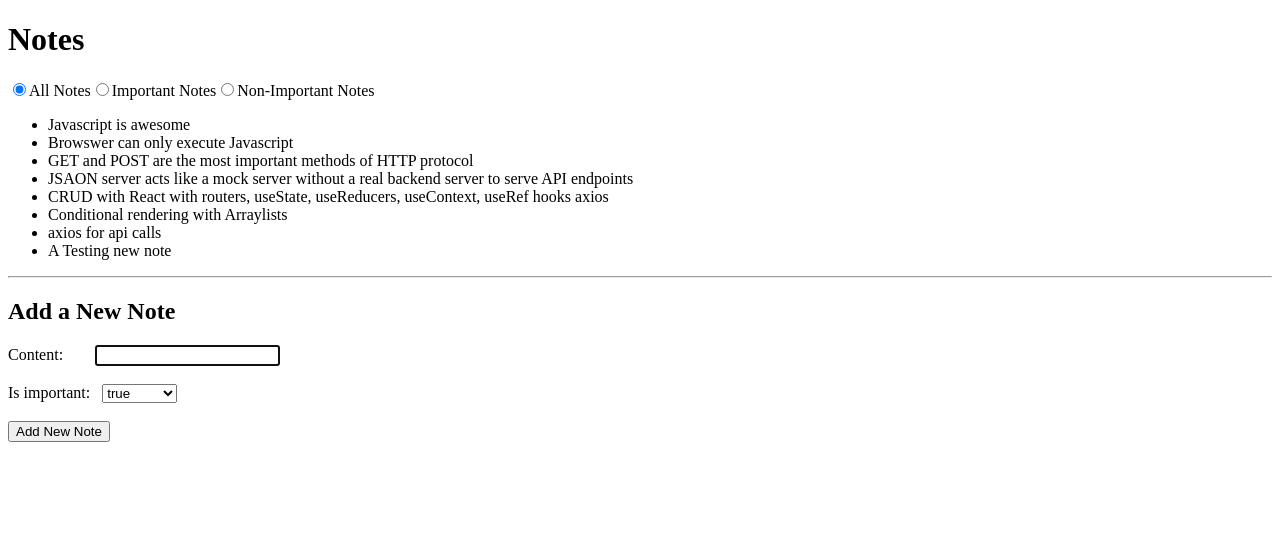
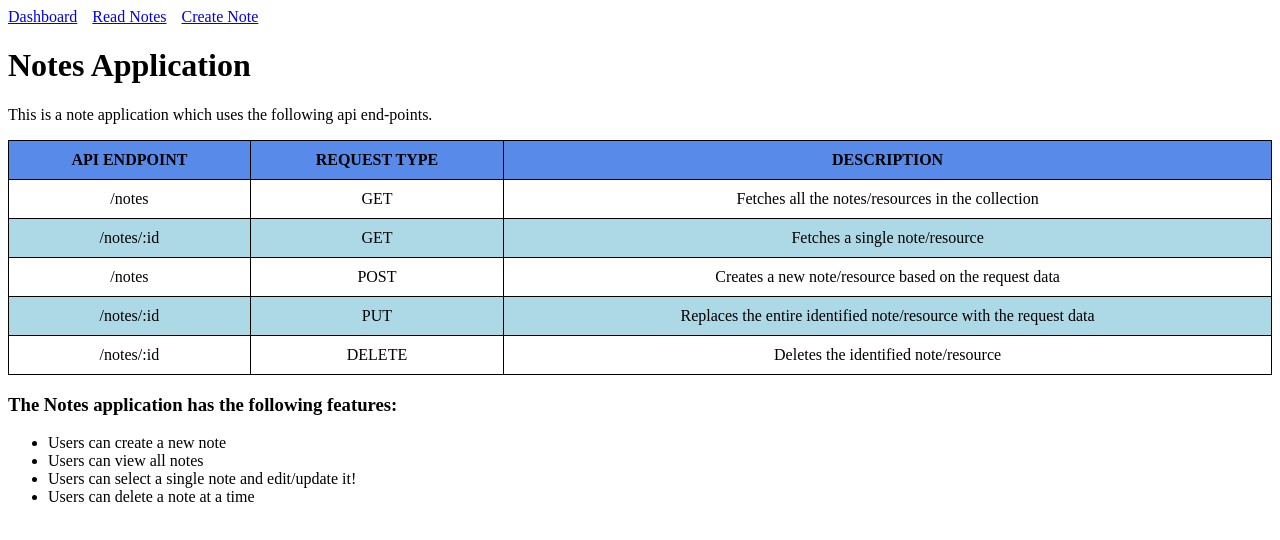
Before and after one commit to PraveenD-0/React, a React (Vite) app: page / in a window 1280 px wide. Shown: the top 540 px of the page. Built offline with nearby package versions, Linux system fonts and the light colour scheme; data requests are answered from the project's data file.

Commit message:
added dashboard content

```diff
--- a/db.json
+++ b/db.json
@@ -39,6 +39,11 @@
       "id": 8,
       "content": "A Testing new note",
       "important": true
+    },
+    {
+      "id": 9,
+      "content": "Notes app using React",
+      "important": true
     }
   ]
 }
--- a/src/App.jsx
+++ b/src/App.jsx
@@ -1,76 +1,77 @@
+import axios from 'axios';
 import React, { useEffect, useRef, useState } from 'react';
-import axios from 'axios';
-import Dashboard from './components/Dashboard';
 import ReadNotes from './components/ReadNotes';
 import CreateNote from './components/CreateNote';
-
+import { Link, Route, BrowserRouter as Router, Routes } from 'react-router-dom';
+import Dashboard from './components/Dashboard';
 
 function App() {
-
+  const [notes, setNotes] = useState([]);
   const [showStatus, setShowStatus] = useState('all');
-  const [notes, setNotes] = useState([]);
   const [newNoteContent, setNewNoteContent] = useState('');
   const [newNoteImportant, setNewNoteImportant] = useState('true');
   const newNoteContentRef = useRef(null);
 
   const fetchNotes = async () => {
     try {
-      const response = await axios.get('http://localhost:3000/notes');
+      const response = await axios.get('http://localhost:3000/notes/');
+      // console.log(response.data);
       setNotes(response.data);
     } catch (error) {
       console.log('Failed to fetch notes:', error);
     }
   }
-  useEffect(() => {
-    newNoteContentRef.current.focus();
-  }, []);
 
   useEffect(() => {
     fetchNotes();
   }, []);
+
   const addNote = (event) => {
     event.preventDefault();
 
     let noteObject = {
       id: notes.length + 1,
       content: newNoteContent,
-      important: newNoteImportant === 'true',
+      important: newNoteImportant == 'true',
     }
 
-    // setNotes(notes.concat(noteObject));
-
     console.log('adding a new note...');
-    axios.post('http://localhost:3000/notes',
-     noteObject)
-     .then(response => {
-      console.log('note added successfully...')
-     })
+    axios
+      .post('http://localhost:3000/notes/', noteObject)
+      .then(response => {
+        console.log('note added successfully...');
+      })
 
     setNewNoteContent('');
     setNewNoteImportant('');
 
     newNoteContentRef.current.focus();
+
     fetchNotes();
   }
+
   const handleStatusChange = (event) => {
     setShowStatus(event.target.value);
   }
 
+  const padding = {
+    paddingRight: 15,
+  }
+
   return (
-    <div>
-      <ReadNotes showStatus={ showStatus }
-        handleStatusChange={ handleStatusChange }
-        notes={ notes }
-      />
-      <hr></hr>
-      <CreateNote addNote={addNote}
-        newNoteContent={newNoteContent}
-        newNoteImportant={newNoteImportant}
-        newNoteContentRef= {newNoteContentRef}
-        setNewNoteContent={setNewNoteContent}
-        setNewNoteImportant={setNewNoteImportant}
-      />
-    </div>
+    <Router>
+      <div>
+        <Link to="/" style={padding}>Dashboard</Link>
+        <Link to="/read" style={padding}>Read Notes</Link>
+        <Link to="/create" style={padding}>Create Note</Link>
+      </div>
+
+      <Routes>
+        <Route path='/' element={<Dashboard />} />
+        <Route path='/read' element={<ReadNotes showStatus={showStatus} handleStatusChange={handleStatusChange} notes={notes} />} />
+        <Route path='/create' element={<CreateNote addNote={addNote} newNoteContent={newNoteContent} newNoteImportant={newNoteImportant} newNoteContentRef={newNoteContentRef} setNewNoteContent={setNewNoteContent} setNewNoteImportant={ setNewNoteImportant} />} />
+      </Routes>
+    </Router>
   )
 }
 
--- a/src/components/Dashboard.jsx
+++ b/src/components/Dashboard.jsx
@@ -1,9 +1,62 @@
-import React from 'react'
+import React from 'react';
+import '../styles/Dashboard.css';
 
 function Dashboard() {
   return (
-    <div>
-      <h1>Notes Application</h1>
+      <div>
+        <h1>Notes Application</h1>
+        <p>This is a note application which uses the following api end-points.</p>
+      <table>
+        <thead>
+          <tr>
+            <th>API ENDPOINT</th>
+            <th>REQUEST TYPE</th>
+            <th>DESCRIPTION</th>
+          </tr>
+        </thead>
+
+        <tbody>
+          <tr>
+            <td>/notes</td>
+            <td>GET</td>
+            <td>Fetches all the notes/resources in the collection</td>
+          </tr>
+
+          <tr>
+            <td>/notes/:id</td>
+            <td>GET</td>
+            <td>Fetches a single note/resource</td>
+          </tr>
+
+          <tr>
+            <td>/notes</td>
+            <td>POST</td>
+            <td>Creates a new note/resource based on the request data</td>
+          </tr>
+
+          <tr>
+            <td>/notes/:id</td>
+            <td>PUT</td>
+            <td>Replaces the entire identified note/resource with the request data</td>
+          </tr>
+
+          <tr>
+            <td>/notes/:id</td>
+            <td>DELETE</td>
+            <td>Deletes the identified note/resource</td>
+          </tr>
+          </tbody>
+      </table>
+
+      <div>
+        <h3>The Notes application has the following features:</h3>
+        <ul>
+          <li>Users can create a new note</li>
+          <li>Users can view all notes</li>
+          <li>Users can select a single note and edit/update it!</li>
+          <li>Users can delete a note at a time</li>
+        </ul>
+      </div>
     </div>
   )
 }
--- /dev/null
+++ b/src/styles/Dashboard.css
@@ -0,0 +1,19 @@
+table {
+    border: 1px solid black;
+    border-collapse: collapse;
+    width: 100%;
+}
+
+th, td {
+    border: 1px solid black;
+    padding: 10px;
+    text-align: center;
+}
+
+th {
+    background-color: rgb(87, 138, 233);
+}
+
+tr:nth-child(even) {
+    background: lightblue;
+}
```
Also changed, not shown: src/styles/App.css (renamed from src/components/App.css).
